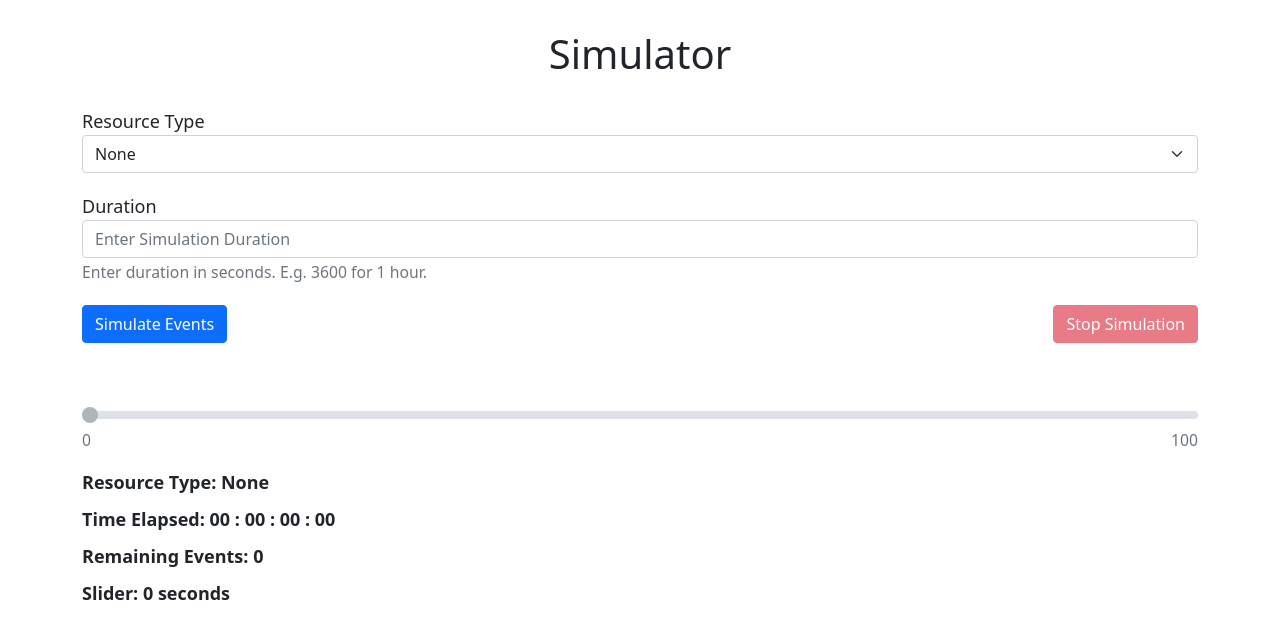
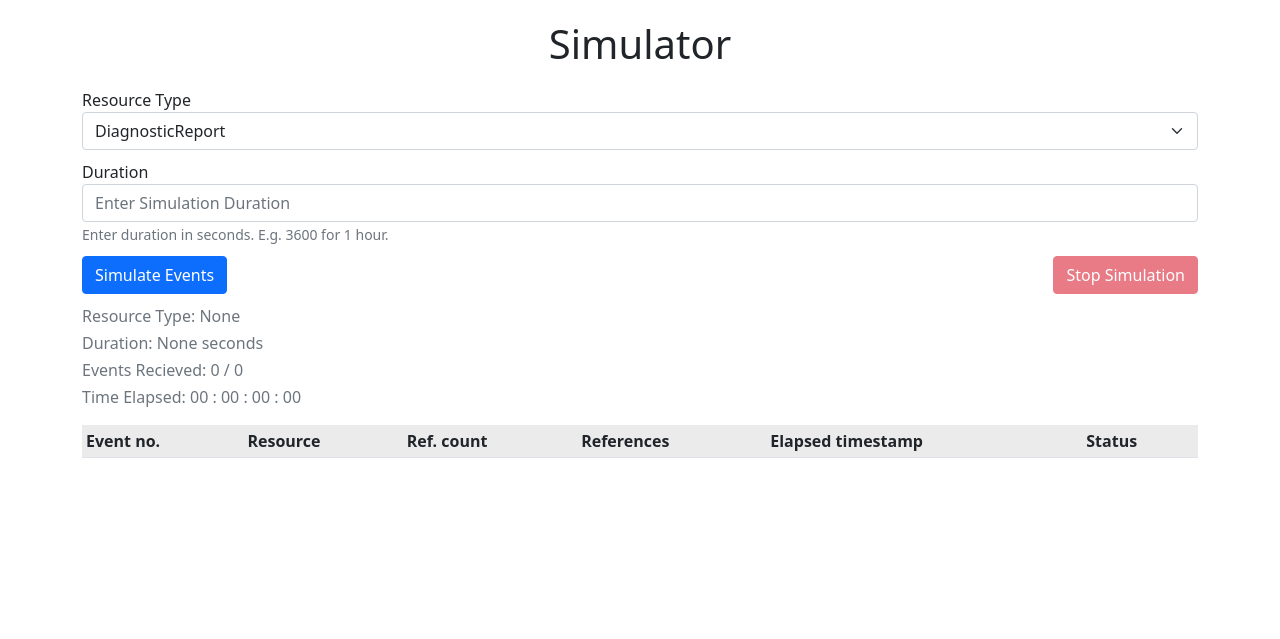
Before and after one commit to aehrc/real-time-fhir, a Flask app: page /simulator in a window 1280 px wide. Shown: the top 639 px of the page. Run offline with Flask 2, Linux system fonts and the light colour scheme; lists and menus that the app fills with data are empty; parts of the project's set-up code (start-up, migrations or seed data) failed here and were passed over; some libraries are stand-ins or nearby versions.

Commit message:
removed slider, added real-time event visualization

```diff
--- a/dashapp/event/referencer.py
+++ b/dashapp/event/referencer.py
@@ -3,7 +3,7 @@ import os
 
 # Generates and send events via POST to FHIR client
 class Referencer:
-    def get_single_bundle(self, json_line):
+    def build_single_bundle(self, json_line):
         # find references recusively within a resource
         reference_list = []
         for key, val in json.loads(json_line).items():
--- a/dashapp/index.py
+++ b/dashapp/index.py
@@ -1,22 +1,31 @@
-from flask import Flask, jsonify, request, render_template
+import json
+import logging
+import os
+import random
+import sched
+import time
+
+import requests
+from flask import Flask, render_template, request
 from flask_socketio import SocketIO, emit
-import json
-import requests
-import os
-import time
-import random
 
 from dashapp.event.generator import Generator
 from dashapp.event.reader import Reader
+from dashapp.event.referencer import Referencer
 from dashapp.event.tablebuilder import TableBuilder
 
-#TODO
-# make patient deceased event
+s = sched.scheduler(time.time)
+
+#TODO make patient deceased event
+#TODO first thing start react js tutorial and learn how to build
 
 events = []
 
 app = Flask(__name__)
 socketio = SocketIO(app, cors_allowed_origins="*")
+
+log = logging.getLogger('werkzeug')
+log.setLevel(logging.ERROR)
 
 reader = Reader()
 token = reader.request_token()
@@ -57,31 +66,35 @@ def dashboard():
 @socketio.on('start_simulation')
 def start_simulation(data):
     print('Resource Type:', data['rtype'], '  Duration:', data['duration'])
-
-    gen.set_duration_and_rtype(data['duration'], data['rtype'])
-    gen.generate_events()
-    gen.send_events()
-    verify_completion()
+    gen.set_duration_and_rtype(data['duration'], 'DiagnosticReport')
+    events = gen.generate_events()
+    send_events(events)
 
 @socketio.on('stop_simulation')
 def stop_simulation(data):
-    gen.stop_events()
+    list(map(s.cancel, s.queue))
+    gen.reset_variables()
+    print('Simulation stopped.')
 
-@socketio.on('update_duration')
-def update_duration(data):
+# start timer and send events to FHIR client
+def send_events(events):
+    url = '***REMOVED***/fhir_r4/'
+    emit('Sending Events', len(events))
+    start_time = time.time()
+    for i, event in enumerate(events):
+        s.enter(event['elapsed'], 1, send_single_event, argument=(event, url, start_time, i, len(events)))
+    s.run()
+    emit('Simulation End', True)
 
-    if data['duration'] == 0 or gen.get_duration() == 0:
-        return ''
+# function for sending single event
+def send_single_event(event, url, start_time, idx, num_of_events):
+    r = requests.post(url, json=event['resource'], headers={'Authorization': 'Bearer ' + token})
+    elapsed = time.time() - start_time
+    print(f'{idx+1}/{num_of_events}', event['elapsed'], elapsed, r.status_code)
+    emit('Post Bundle', (event['resource'], elapsed, r.status_code))
 
-    if data['duration'] != gen.get_duration():
-        emit('Update Duration', data['duration'])
-        gen.tweak_duration(data['duration'])
-        verify_completion()
-
-def verify_completion():
-    if gen.get_is_completed():
-        gen.set_is_completed_false()
-        emit('Completion Status', True)
+    if r.status_code == 404 or r.status_code == 400 or r.status_code == 412:
+        print(r.json(), '\n\n')
 
 if __name__ == '__main__':
     socketio.run(app)
--- a/dashapp/static/style.css
+++ b/dashapp/static/style.css
@@ -17,5 +17,10 @@
 }
 
 .simulation-span {
-  margin-top:10px;
+  margin-top:3px;
 }
+
+.status-box {
+  height: 30px;
+  width: 40px;
+}
--- a/dashapp/templates/index.html
+++ b/dashapp/templates/index.html
@@ -27,7 +27,6 @@
     </body>
 
     <script>
-        console.log(resource_list);
         var container = document.getElementById("container");
         while (resource_list.length) {
             container.innerHTML += '<div class="w3-row-padding w3-padding-16 w3-center">';
--- a/dashapp/templates/simulator.html
+++ b/dashapp/templates/simulator.html
@@ -11,15 +11,16 @@
 		<title>Dashboard</title>
 	</head>
 
-	<body style="font-size: large;">
-		<h1 style="text-align:center; margin:30px;">Simulator</h1>
+	<body style="font-size: medium;">
+		<h1 style="text-align:center; margin:20px;">Simulator</h1>
 
 		<div class="container-lg">
 			<!--Resource List Dropdown-->
-			<div class="form-group" style="margin-bottom:20px;">
+			<div class="form-group" style="margin-bottom:10px;">
 				<label for="select-rtype">Resource Type</label>
 				<select class="form-select" id='select-rtype'>
-					<option selected>None</option>
+					<option value="DiagnosticReport">DiagnosticReport</option>
+					<!-- <option selected>None</option>
 					<option value="AllergyIntolerance">AllergyIntolerance</option>
 					<option value="CarePlan">CarePlan</option>
 					<option value="Claim">Claim</option>
@@ -27,42 +28,50 @@
 					<option value="Immunization">Immunization</option>
 					<option value="MedicationAdministration">MedicationAdministration</option>
 					<option value="Observation">Observation</option>
-					<option value="Procedure">Procedure</option>
+					<option value="Procedure">Procedure</option> -->
 				</select>
 			</div>
 
 			<!--Duration Textbox-->
-			<div class="form-group" style="margin-bottom:20px;">
+			<div class="form-group" style="margin-bottom:10px;">
 				<label for="input-duration">Duration</label>
-				<input type="text" class="form-control" id="input-duration" aria-describedby="duration-help" placeholder="Enter Simulation Duration" required>
+				<input type="text" class="form-control" id="input-duration" aria-describedby="duration-help" placeholder="Enter Simulation Duration">
 				<small id="duration-help" class="form-text text-muted">Enter duration in seconds. E.g. 3600 for 1 hour.</small>
 			</div>
 
 			<!--Button-->
 			<button id="start-button" type="button" class="btn btn-primary" onclick=verifyForm()>Simulate Events</button>
-			<b><span id='simulation-status' style="margin:20px;"></span></b>
+			<span id='simulation-status' style="margin-left:15px;"></span>
 			<button id="stop-button" type="button" class="btn btn btn-danger" style="float:right" onclick=StopSimulation() disabled>Stop Simulation</button>
 
-			<!--Slider-->
-			<div style="margin-top:60px;">
-				<input type="range" min="0" max="1" value="0" step="10" class="form-range" id="slider-range" oninput="displaySliderVal(this.value, this.id)" disabled>
-				<small id='slider-min' class="text-muted" style="float:left; margin-top:-5px;">0</small>
-				<small id='slider-max' class="text-muted" style="float:right; margin-top:-5px;">100</small>
-
-				<div style="margin-top:35px;"><b><span>Resource Type: </span><span id="rtype-val">None</span></div></b>
-				<div class="simulation-span"><b>
+			<!--Simulation Attributes-->
+			<div class="text-muted" style="margin-top:10px;"><span>Resource Type: </span><span id="rtype-val">None</span></div>
+			<div class="simulation-span text-muted"><span>Duration: </span><span id="duration-val">None</span><span > seconds</span></div>
+			<div class="simulation-span text-muted">
+				<span>Events Recieved: </span>
+				<span id="recieved-events-val">0</span>
+				<span >/</span>
+				<span id="total-events-val">0</span>
+			</div>
+			<div class="simulation-span text-muted">
 				<span>Time Elapsed: </span>
 				<span id="elapsed-h">00</span> :
 				<span id="elapsed-m">00</span> :
 				<span id="elapsed-s">00</span> :
 				<span id="elapsed-ms">00</span>
 			</b></div>
-				<div class="simulation-span"><b><span>Remaining Events: </span><span id="remaining-val">0</span></div></b>
-				<div class="simulation-span"><b><span>Slider: </span><span id="duration-val">0</span><span> seconds</span></div></b>
-				<small id="updated-duration" class="form-text text-muted"></small></br>
-				<small id="refresh-interval" class="form-text text-muted"></small>
-
-			</div>
+			<table class="table table-striped table-sm " id="event-table" style="margin-left:0px; font-size:16px;" >
+				<tbody>
+					<tr>
+						<th scope="col">Event no.</th>
+						<th scope="col">Resource</th>
+						<th scope="col">Ref. count</th>
+						<th scope="col">References</th>
+						<th scope="col">Elapsed timestamp</th>
+						<th scope="col">Status</th>
+					</tr>
+				</tbody>
+			</table>
 		</div>
 	</body>
 
@@ -85,93 +94,80 @@
 		}
 
 		function startSimulation(resource_type, duration) {
-			startStopwatch()
-			send_slider = setInterval(SendSliderVal, 5000);
-			document.getElementById("simulation-status").innerHTML = 'Simulation started. Drag the slider to tweak duration by +50%';
-
-			if (duration >= 180) {
-				var max = Math.ceil(duration*1.5/10) * 10;
-				var min = Math.floor(duration*0.5/10) * 10;
-				var step = 5;
-			}
-			else {
-				var max = Math.ceil(duration*1.5);
-				var min = Math.floor(duration*0.5);
-				var step = 1;
+			document.getElementById("simulation-status").innerHTML = 'Generating events...';
+			document.getElementById("start-button").disabled = true;
+			$("#event-table").find("tr:gt(0)").remove();
+			socket.emit('start_simulation', {'rtype': resource_type, 'duration':duration})
 		}
 
-			// set slider attributes
-			document.getElementById("slider-range").min = min;
-			document.getElementById("slider-range").max = max;
-			document.getElementById("slider-range").step = step;
-			document.getElementById("slider-range").value = duration;
-			document.getElementById("slider-range").disabled = false;
-			document.getElementById("slider-min").innerHTML = min;
-			document.getElementById("slider-max").innerHTML = max;
-			document.getElementById("start-button").disabled = true;
-			document.getElementById("stop-button").disabled = false;
-			document.getElementById("updated-duration").innerHTML = 'Current simulation duration: ' + duration + ' seconds'
-			document.getElementById("refresh-interval").innerHTML = 'Refresh interval: ' + interval/1000 + ' seconds'
+		function StopSimulation() {
+			socket.emit('stop_simulation', true)
+		}
 
-			socket.emit('start_simulation', {'rtype': resource_type, 'duration':duration})
-		}
-	</script>
-
-	<!-- Display slider value -->
-	<script>
-		function displaySliderVal(val) {
-			document.getElementById("duration-val").innerHTML = val;
-		}
-	</script>
-
-	<!-- Stopwatch operations -->
-	<script>
-
-	</script>
-
-	<!-- Reset Variables -->
-	<script>
 		function resetVariables() {
-			document.getElementById("slider-range").min = 0;
-			document.getElementById("slider-range").max = 100;
-			document.getElementById("slider-range").step = 10;
-			document.getElementById("slider-range").value = 0;
-			document.getElementById("slider-range").disabled = true;
-			document.getElementById("slider-min").innerHTML = 0;
-			document.getElementById("slider-max").innerHTML = 100;
+			resetStopwatch();
+			num_of_events = 0;
+			events_recieved = 0;
 			document.getElementById("start-button").disabled = false;
 			document.getElementById("stop-button").disabled = true;
 			document.getElementById("rtype-val").innerHTML = 'None';
 			document.getElementById("duration-val").innerHTML = '0';
-			document.getElementById("simulation-status").innerHTML = 'Simulation completed.'
-			document.getElementById("updated-duration").innerHTML = ''
-			document.getElementById("refresh-interval").innerHTML = ''
-			resetStopwatch();
-			clearInterval(send_slider);
+			document.getElementById("recieved-events-val").innerHTML = '0';
+			document.getElementById("total-events-val").innerHTML = '0';
 		}
 	</script>
+
 
 	<!-- Send slider value to Flask via socket -->
 	<script type="text/javascript">
 		var socket = io()
 
-		function StopSimulation() {
-			socket.emit('stop_simulation', true)
+		socket.on('Simulation End', function(data) {
+			if (num_of_events == events_recieved) {
+				document.getElementById("simulation-status").innerHTML = 'Simulation completed. '
+			}
+			else {
+				document.getElementById("simulation-status").innerHTML = 'Simulation ended early. '
+			}
+			document.getElementById("simulation-status").innerHTML += `${events_recieved}/${num_of_events} events recieved.`
 			resetVariables();
+		});
+
+		var num_of_events = 0;
+		var events_recieved = 0;
+
+		socket.on('Post Bundle', function(bundle, elapsed, status_code) {
+			events_recieved++;
+			document.getElementById("recieved-events-val").innerHTML = events_recieved;
+			//TODO generate stop it
+			//COMPLETED/ENDED EARLY DIFFERENCE
+			var table = document.getElementById("event-table");
+			var row = table.insertRow(1);
+			row.insertCell(0).innerHTML = `${events_recieved}/${num_of_events}`;
+			row.insertCell(1).innerHTML = bundle.entry[0].resource.resourceType + ' ' + bundle.entry[0].resource.id;
+			row.insertCell(2).innerHTML = bundle.entry.length-1;
+
+			var reference_col = row.insertCell(3);
+			for (var i = 1, len = bundle.entry.length; i < len; i++) {
+				reference_col.innerHTML += bundle.entry[i].resource.resourceType + ' ' + bundle.entry[i].resource.id + '</br>';
 			}
 
-		function SendSliderVal() {
-			socket.emit('update_duration', {'duration': parseInt($('#slider-range').val())})
+			row.insertCell(4).innerHTML = elapsed;
+			if (String(status_code).startsWith('2')) {
+				row.insertCell(5).innerHTML = `<button class="btn btn-sm btn-success status-box" disabled>${status_code}</button>`;
+			}
+			else {
+				row.insertCell(5).innerHTML = `<button class="btn btn-sm btn-success status-box" style="background-color:#dc3545; border-color:#dc3545;" disabled>${status_code}</button>`;
 			}
 
-		socket.on('Completion Status', function(data) {
-			if (data == true) {
-				resetVariables();
-			}
 		});
 
-		socket.on('Update Duration', function(data) {
-			document.getElementById("updated-duration").innerHTML = ' Current simulation duration: ' + data + ' seconds'
+		socket.on('Sending Events', function(data) {
+			startStopwatch()
+			num_of_events = data
+			document.getElementById("stop-button").disabled = false;
+			document.getElementById("simulation-status").innerHTML = 'Simulation Started.';
+			document.getElementById("total-events-val").innerHTML = num_of_events;
 		});
 	</script>
 </html>
```
Also changed, not shown: Untitled-1.json (deleted, +0 -1 lines), dashapp/event/generator.py (+143 -77 lines), dashapp/event/token.json (+1 -1 lines), driver.py (+31 -6 lines). Lines whose indentation alone changed are shown as unchanged.
